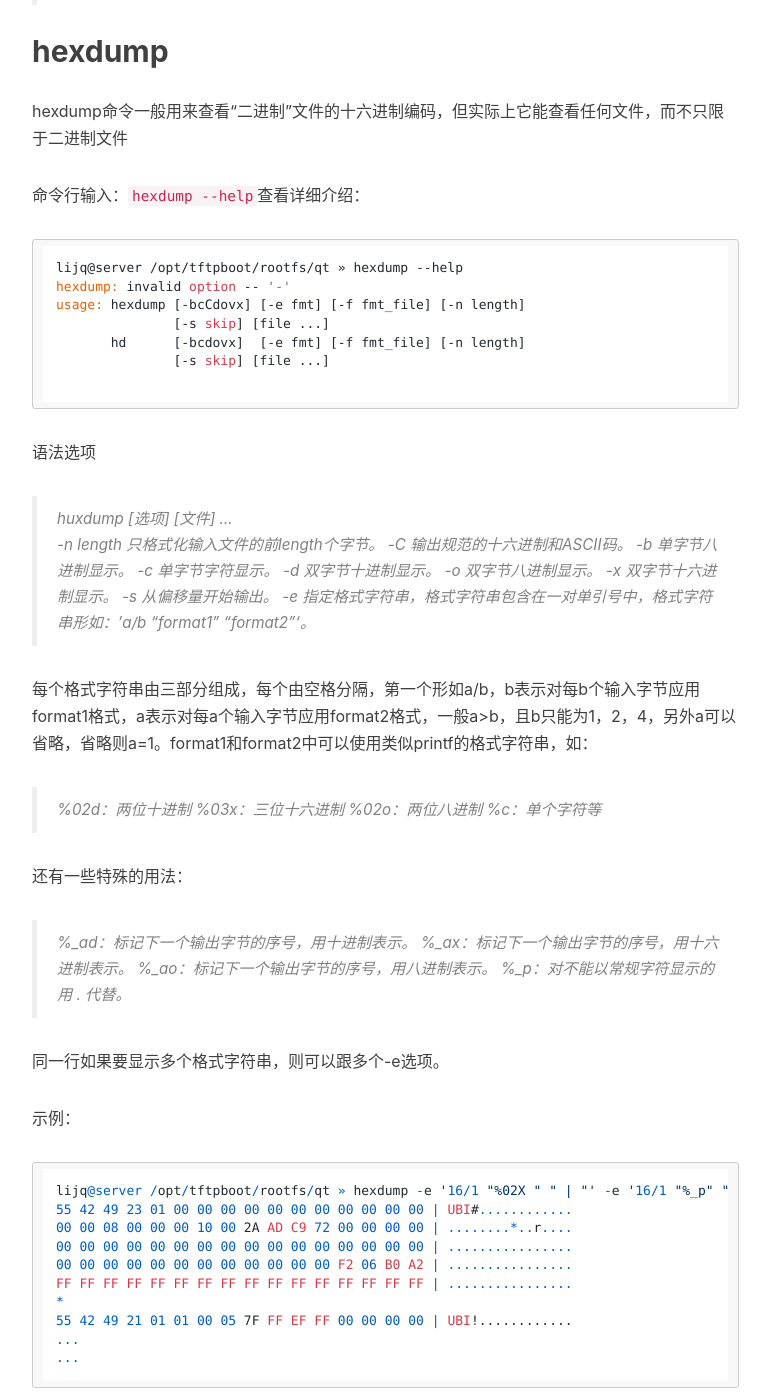
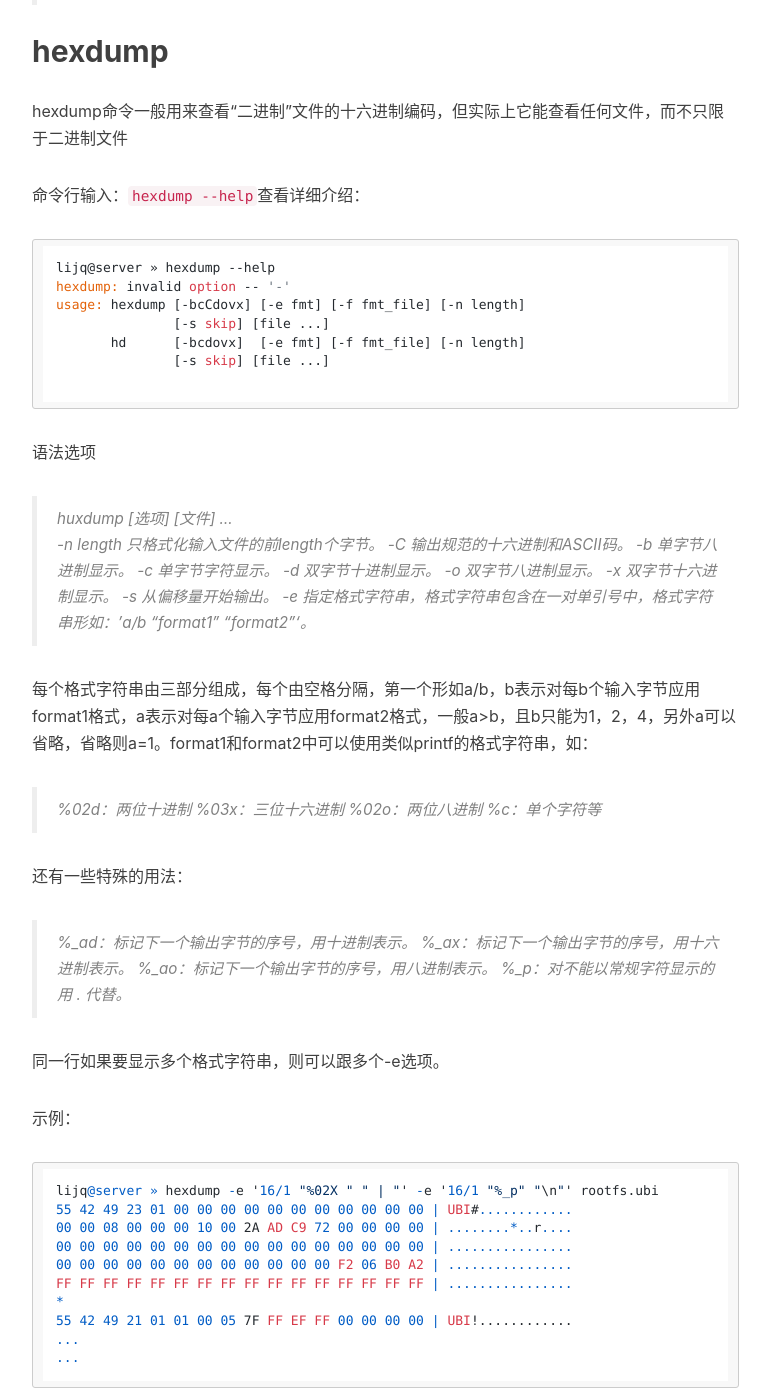
Before and after one commit to darcylee/darcylee.github.io, a Jekyll site: the page built from _posts/2015-12-31-dump_bin_in_shell.md, in a window 1280 px wide and 1400 px high, scrolled down 690 px. Shown: the whole window, without its empty margins (233-1003 px from the left). Built offline with Jekyll 4.4.1, drawn with Linux system fonts in a browser that asks for light colours; nearby versions of some CDN libraries; comment, search, counter and statistics services are not loaded; some of the changed text lies outside the part shown.

Commit message:
modify dump_bin_in_shell

````diff
--- a/_posts/2015-12-31-dump_bin_in_shell.md
+++ b/_posts/2015-12-31-dump_bin_in_shell.md
@@ -17,7 +17,7 @@ hexdump命令一般用来查看“二进制”文件的十六进制编码，但
 
 
 ```
-lijq@server /opt/tftpboot/rootfs/qt » hexdump --help
+lijq@server » hexdump --help
 hexdump: invalid option -- '-'
 usage: hexdump [-bcCdovx] [-e fmt] [-f fmt_file] [-n length]
                [-s skip] [file ...]
@@ -59,7 +59,7 @@ usage: hexdump [-bcCdovx] [-e fmt] [-f fmt_file] [-n length]
 示例：
 
 ```
-lijq@server /opt/tftpboot/rootfs/qt » hexdump -e '16/1 "%02X " " | "' -e '16/1 "%_p" "\n"' rootfs.ubi
+lijq@server » hexdump -e '16/1 "%02X " " | "' -e '16/1 "%_p" "\n"' rootfs.ubi
 55 42 49 23 01 00 00 00 00 00 00 00 00 00 00 00 | UBI#............
 00 00 08 00 00 00 10 00 2A AD C9 72 00 00 00 00 | ........*..r....
 00 00 00 00 00 00 00 00 00 00 00 00 00 00 00 00 | ................
@@ -79,7 +79,7 @@ FF FF FF FF FF FF FF FF FF FF FF FF FF FF FF FF | ................
 `xxd --help` 查看详细使用方法
 
 ```
-lijq@server /opt/tftpboot/rootfs/qt » xxd --help
+lijq@server » xxd --help
 Usage:
        xxd [options] [infile [outfile]]
     or
@@ -119,7 +119,7 @@ Options:
 >从0x500000处开始显示64个字节
 
 ```
-lijq@server /opt/tftpboot/rootfs/qt » xxd -s 0x500000 -l 64 rootfs.ubi
+lijq@server » xxd -s 0x500000 -l 64 rootfs.ubi
 0500000: 5542 4923 0100 0000 0000 0000 0000 0000  UBI#............
 0500010: 0000 0800 0000 1000 2aad c972 0000 0000  ........*..r....
 0500020: 0000 0000 0000 0000 0000 0000 0000 0000  ................
````
